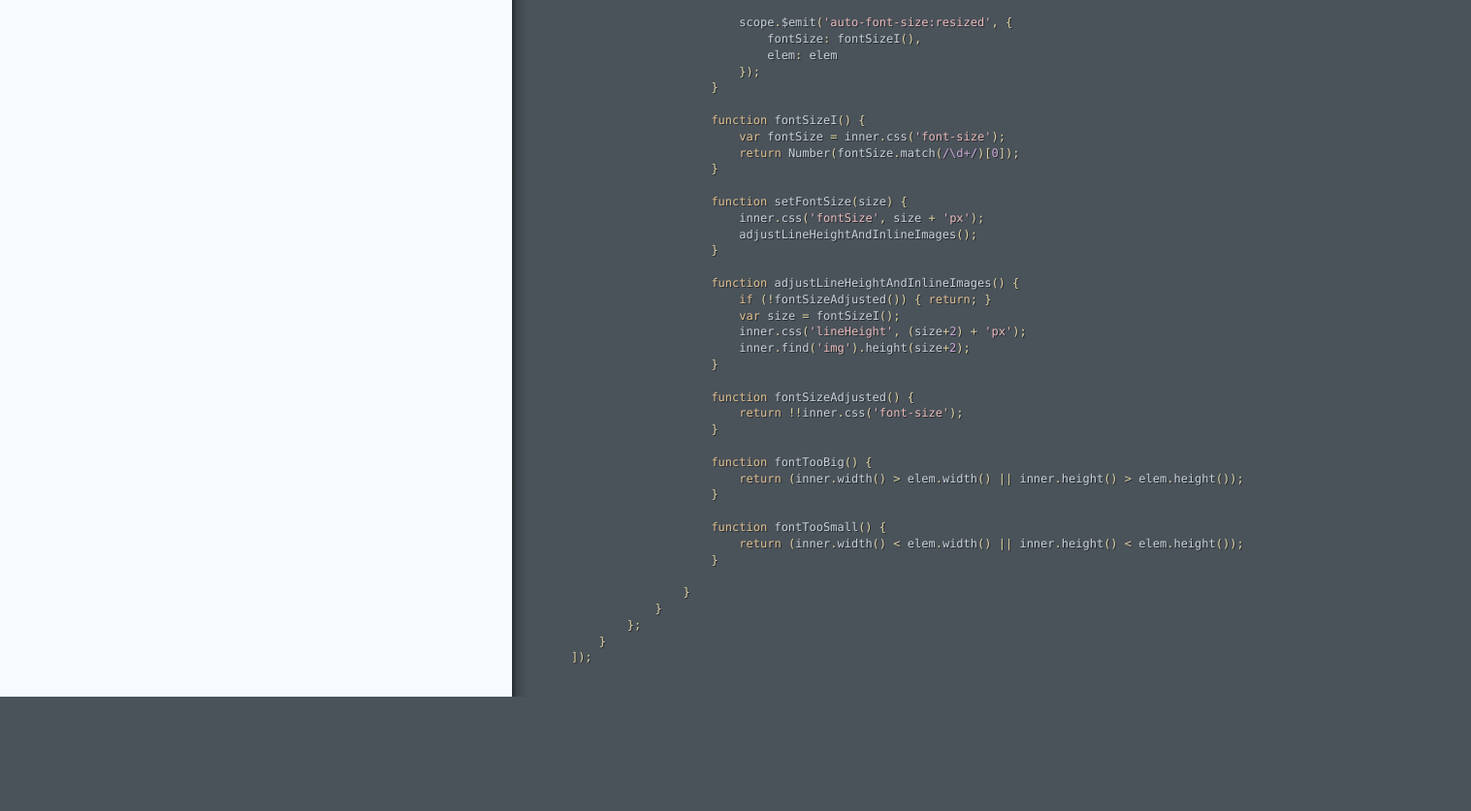
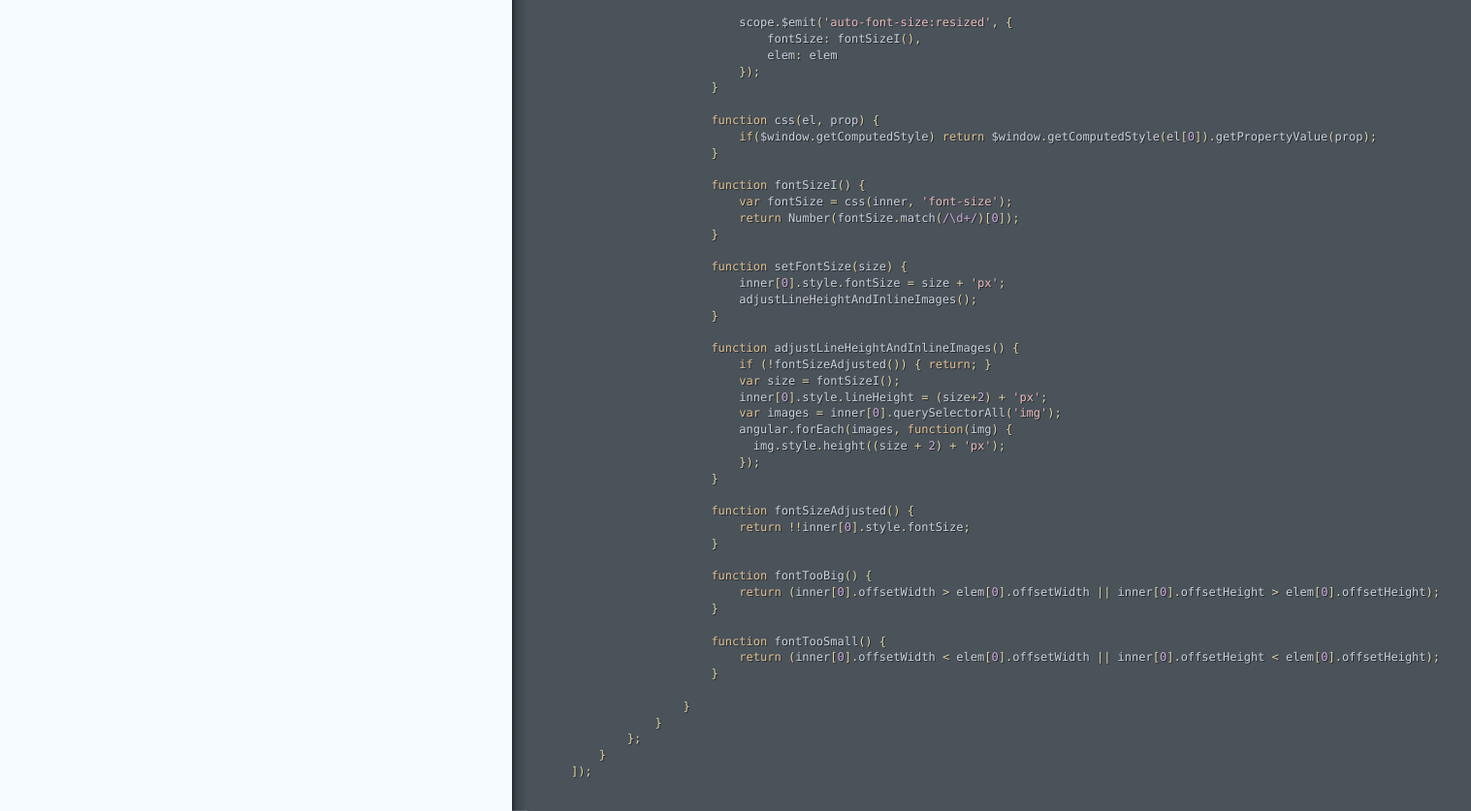
Before and after one commit to rschmukler/auto-font-size, a website: page doc/scripts/auto_font_size.html in a window 1280 px wide. Shown: the part 771-1608 px from the top of the page at 97% size, 1517 px wide, since content can reach past the window. Before the commit the page ends 1490 px from the top, so only its background shows below. Drawn offline with Linux system fonts and the light colour scheme.

Commit message:
Updating docs

```diff
--- a/doc/assets/behavior.js
+++ b/doc/assets/behavior.js
@@ -13,7 +13,7 @@ f.event={add:function(a,c,d,e,g){var h,i,j,k,l,m,n,o,p,q,r,s;if(!(a.nodeType===3
           "commentsOnly": true,
           "name": "Markdown"
         },
-        "sourcePath": "/Users/brent/Pedago/auto-font-size/doc.md",
+        "sourcePath": "/Users/nbrustein/code/auto-font-size/doc.md",
         "projectPath": "doc.md",
         "targetPath": "index",
         "pageTitle": "index",
@@ -41,7 +41,7 @@ f.event={add:function(a,c,d,e,g){var h,i,j,k,l,m,n,o,p,q,r,s;if(!(a.nodeType===3
               "foldPrefix": "^",
               "name": "JavaScript"
             },
-            "sourcePath": "/Users/brent/Pedago/auto-font-size/scripts/auto_font_size.js",
+            "sourcePath": "/Users/nbrustein/code/auto-font-size/scripts/auto_font_size.js",
             "projectPath": "scripts/auto_font_size.js",
             "targetPath": "scripts/auto_font_size",
             "pageTitle": "scripts/auto_font_size",
@@ -71,7 +71,7 @@ f.event={add:function(a,c,d,e,g){var h,i,j,k,l,m,n,o,p,q,r,s;if(!(a.nodeType===3
               "foldPrefix": "^",
               "name": "JavaScript"
             },
-            "sourcePath": "/Users/brent/Pedago/auto-font-size/spec/auto_font_size_spec.js",
+            "sourcePath": "/Users/nbrustein/code/auto-font-size/spec/auto_font_size_spec.js",
             "projectPath": "spec/auto_font_size_spec.js",
             "targetPath": "spec/auto_font_size_spec",
             "pageTitle": "spec/auto_font_size_spec",
--- a/doc/scripts/auto_font_size.html
+++ b/doc/scripts/auto_font_size.html
@@ -17,7 +17,7 @@
                             <span class="nx">minSize</span><span class="o">:</span> <span class="mi">1</span>
                         <span class="p">},</span> <span class="nx">providedOptions</span><span class="p">);</span>
 
-                        <span class="kd">var</span> <span class="nx">inner</span> <span class="o">=</span> <span class="nx">elem</span><span class="p">.</span><span class="nx">find</span><span class="p">(</span><span class="s1">&#39;div[data-role]&#39;</span><span class="p">);</span>
+                        <span class="kd">var</span> <span class="nx">inner</span> <span class="o">=</span> <span class="nx">angular</span><span class="p">.</span><span class="nx">element</span><span class="p">(</span><span class="nx">elem</span><span class="p">[</span><span class="mi">0</span><span class="p">].</span><span class="nx">querySelector</span><span class="p">(</span><span class="s1">&#39;div[data-role]&#39;</span><span class="p">));</span>
                         </div></div></div><div class="segment"><div class="comments "><div class="wrapper"><p>on every scope.$digest, check if a resize is needed</p></div></div><div class="code"><div class="wrapper">                        <span class="nx">scope</span><span class="p">.</span><span class="nx">$watch</span><span class="p">(</span><span class="nx">shrinkOrGrow</span><span class="p">);</span>
 
                         <span class="kd">function</span> <span class="nx">shrinkOrGrow</span><span class="p">()</span> <span class="p">{</span>
@@ -43,33 +43,40 @@
                             <span class="p">});</span>
                         <span class="p">}</span>
 
+                        <span class="kd">function</span> <span class="nx">css</span><span class="p">(</span><span class="nx">el</span><span class="p">,</span> <span class="nx">prop</span><span class="p">)</span> <span class="p">{</span>
+                            <span class="k">if</span><span class="p">(</span><span class="nx">$window</span><span class="p">.</span><span class="nx">getComputedStyle</span><span class="p">)</span> <span class="k">return</span> <span class="nx">$window</span><span class="p">.</span><span class="nx">getComputedStyle</span><span class="p">(</span><span class="nx">el</span><span class="p">[</span><span class="mi">0</span><span class="p">]).</span><span class="nx">getPropertyValue</span><span class="p">(</span><span class="nx">prop</span><span class="p">);</span>
+                        <span class="p">}</span>
+
                         <span class="kd">function</span> <span class="nx">fontSizeI</span><span class="p">()</span> <span class="p">{</span>
-                            <span class="kd">var</span> <span class="nx">fontSize</span> <span class="o">=</span> <span class="nx">inner</span><span class="p">.</span><span class="nx">css</span><span class="p">(</span><span class="s1">&#39;font-size&#39;</span><span class="p">);</span>
+                            <span class="kd">var</span> <span class="nx">fontSize</span> <span class="o">=</span> <span class="nx">css</span><span class="p">(</span><span class="nx">inner</span><span class="p">,</span> <span class="s1">&#39;font-size&#39;</span><span class="p">);</span>
                             <span class="k">return</span> <span class="nb">Number</span><span class="p">(</span><span class="nx">fontSize</span><span class="p">.</span><span class="nx">match</span><span class="p">(</span><span class="sr">/\d+/</span><span class="p">)[</span><span class="mi">0</span><span class="p">]);</span>
                         <span class="p">}</span>
 
                         <span class="kd">function</span> <span class="nx">setFontSize</span><span class="p">(</span><span class="nx">size</span><span class="p">)</span> <span class="p">{</span>
-                            <span class="nx">inner</span><span class="p">.</span><span class="nx">css</span><span class="p">(</span><span class="s1">&#39;fontSize&#39;</span><span class="p">,</span> <span class="nx">size</span> <span class="o">+</span> <span class="s1">&#39;px&#39;</span><span class="p">);</span>
+                            <span class="nx">inner</span><span class="p">[</span><span class="mi">0</span><span class="p">].</span><span class="nx">style</span><span class="p">.</span><span class="nx">fontSize</span> <span class="o">=</span> <span class="nx">size</span> <span class="o">+</span> <span class="s1">&#39;px&#39;</span><span class="p">;</span>
                             <span class="nx">adjustLineHeightAndInlineImages</span><span class="p">();</span>
                         <span class="p">}</span>
 
                         <span class="kd">function</span> <span class="nx">adjustLineHeightAndInlineImages</span><span class="p">()</span> <span class="p">{</span>
                             <span class="k">if</span> <span class="p">(</span><span class="o">!</span><span class="nx">fontSizeAdjusted</span><span class="p">())</span> <span class="p">{</span> <span class="k">return</span><span class="p">;</span> <span class="p">}</span>
                             <span class="kd">var</span> <span class="nx">size</span> <span class="o">=</span> <span class="nx">fontSizeI</span><span class="p">();</span>
-                            <span class="nx">inner</span><span class="p">.</span><span class="nx">css</span><span class="p">(</span><span class="s1">&#39;lineHeight&#39;</span><span class="p">,</span> <span class="p">(</span><span class="nx">size</span><span class="o">+</span><span class="mi">2</span><span class="p">)</span> <span class="o">+</span> <span class="s1">&#39;px&#39;</span><span class="p">);</span>
-                            <span class="nx">inner</span><span class="p">.</span><span class="nx">find</span><span class="p">(</span><span class="s1">&#39;img&#39;</span><span class="p">).</span><span class="nx">height</span><span class="p">(</span><span class="nx">size</span><span class="o">+</span><span class="mi">2</span><span class="p">);</span>
+                            <span class="nx">inner</span><span class="p">[</span><span class="mi">0</span><span class="p">].</span><span class="nx">style</span><span class="p">.</span><span class="nx">lineHeight</span> <span class="o">=</span> <span class="p">(</span><span class="nx">size</span><span class="o">+</span><span class="mi">2</span><span class="p">)</span> <span class="o">+</span> <span class="s1">&#39;px&#39;</span><span class="p">;</span>
+                            <span class="kd">var</span> <span class="nx">images</span> <span class="o">=</span> <span class="nx">inner</span><span class="p">[</span><span class="mi">0</span><span class="p">].</span><span class="nx">querySelectorAll</span><span class="p">(</span><span class="s1">&#39;img&#39;</span><span class="p">);</span>
+                            <span class="nx">angular</span><span class="p">.</span><span class="nx">forEach</span><span class="p">(</span><span class="nx">images</span><span class="p">,</span> <span class="kd">function</span><span class="p">(</span><span class="nx">img</span><span class="p">)</span> <span class="p">{</span>
+                              <span class="nx">img</span><span class="p">.</span><span class="nx">style</span><span class="p">.</span><span class="nx">height</span><span class="p">((</span><span class="nx">size</span> <span class="o">+</span> <span class="mi">2</span><span class="p">)</span> <span class="o">+</span> <span class="s1">&#39;px&#39;</span><span class="p">);</span>
+                            <span class="p">});</span>
                         <span class="p">}</span>
 
                         <span class="kd">function</span> <span class="nx">fontSizeAdjusted</span><span class="p">()</span> <span class="p">{</span>
-                            <span class="k">return</span> <span class="o">!!</span><span class="nx">inner</span><span class="p">.</span><span class="nx">css</span><span class="p">(</span><span class="s1">&#39;font-size&#39;</span><span class="p">);</span>
+                            <span class="k">return</span> <span class="o">!!</span><span class="nx">inner</span><span class="p">[</span><span class="mi">0</span><span class="p">].</span><span class="nx">style</span><span class="p">.</span><span class="nx">fontSize</span><span class="p">;</span>
                         <span class="p">}</span>
 
                         <span class="kd">function</span> <span class="nx">fontTooBig</span><span class="p">()</span> <span class="p">{</span>
-                            <span class="k">return</span> <span class="p">(</span><span class="nx">inner</span><span class="p">.</span><span class="nx">width</span><span class="p">()</span> <span class="o">&gt;</span> <span class="nx">elem</span><span class="p">.</span><span class="nx">width</span><span class="p">()</span> <span class="o">||</span> <span class="nx">inner</span><span class="p">.</span><span class="nx">height</span><span class="p">()</span> <span class="o">&gt;</span> <span class="nx">elem</span><span class="p">.</span><span class="nx">height</span><span class="p">());</span>
+                            <span class="k">return</span> <span class="p">(</span><span class="nx">inner</span><span class="p">[</span><span class="mi">0</span><span class="p">].</span><span class="nx">offsetWidth</span> <span class="o">&gt;</span> <span class="nx">elem</span><span class="p">[</span><span class="mi">0</span><span class="p">].</span><span class="nx">offsetWidth</span> <span class="o">||</span> <span class="nx">inner</span><span class="p">[</span><span class="mi">0</span><span class="p">].</span><span class="nx">offsetHeight</span> <span class="o">&gt;</span> <span class="nx">elem</span><span class="p">[</span><span class="mi">0</span><span class="p">].</span><span class="nx">offsetHeight</span><span class="p">);</span>
                         <span class="p">}</span>
 
                         <span class="kd">function</span> <span class="nx">fontTooSmall</span><span class="p">()</span> <span class="p">{</span>
-                            <span class="k">return</span> <span class="p">(</span><span class="nx">inner</span><span class="p">.</span><span class="nx">width</span><span class="p">()</span> <span class="o">&lt;</span> <span class="nx">elem</span><span class="p">.</span><span class="nx">width</span><span class="p">()</span> <span class="o">||</span> <span class="nx">inner</span><span class="p">.</span><span class="nx">height</span><span class="p">()</span> <span class="o">&lt;</span> <span class="nx">elem</span><span class="p">.</span><span class="nx">height</span><span class="p">());</span>
+                            <span class="k">return</span> <span class="p">(</span><span class="nx">inner</span><span class="p">[</span><span class="mi">0</span><span class="p">].</span><span class="nx">offsetWidth</span> <span class="o">&lt;</span> <span class="nx">elem</span><span class="p">[</span><span class="mi">0</span><span class="p">].</span><span class="nx">offsetWidth</span> <span class="o">||</span> <span class="nx">inner</span><span class="p">[</span><span class="mi">0</span><span class="p">].</span><span class="nx">offsetHeight</span> <span class="o">&lt;</span> <span class="nx">elem</span><span class="p">[</span><span class="mi">0</span><span class="p">].</span><span class="nx">offsetHeight</span><span class="p">);</span>
                         <span class="p">}</span>
 
                     <span class="p">}</span>
```
